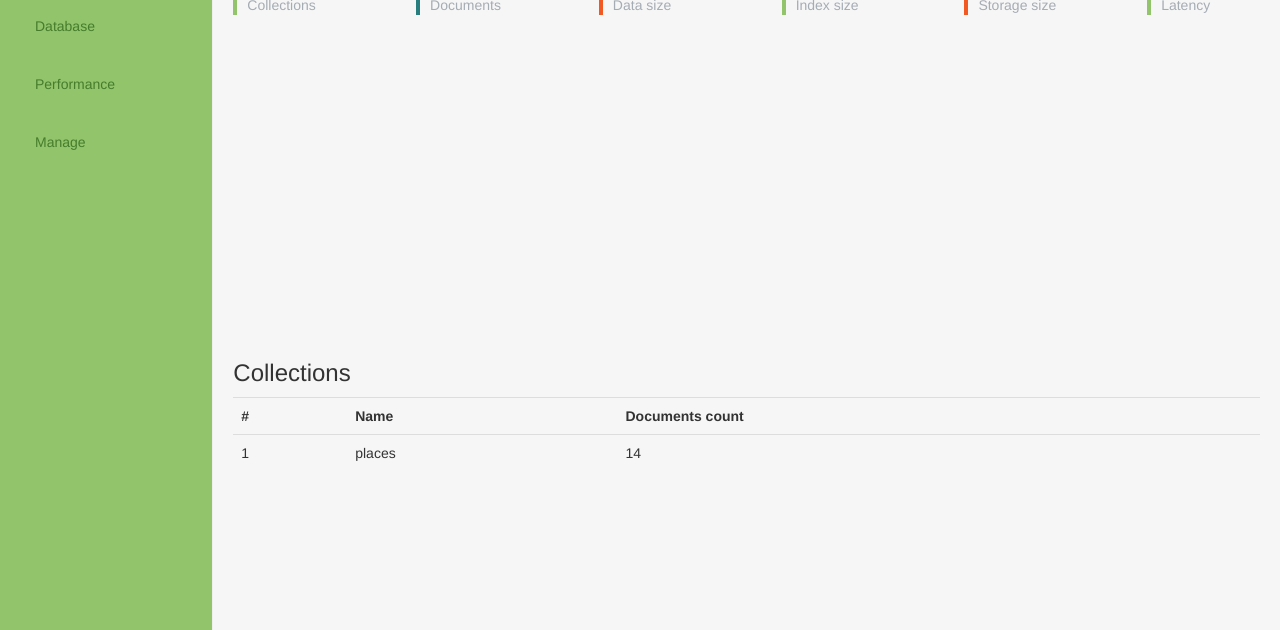
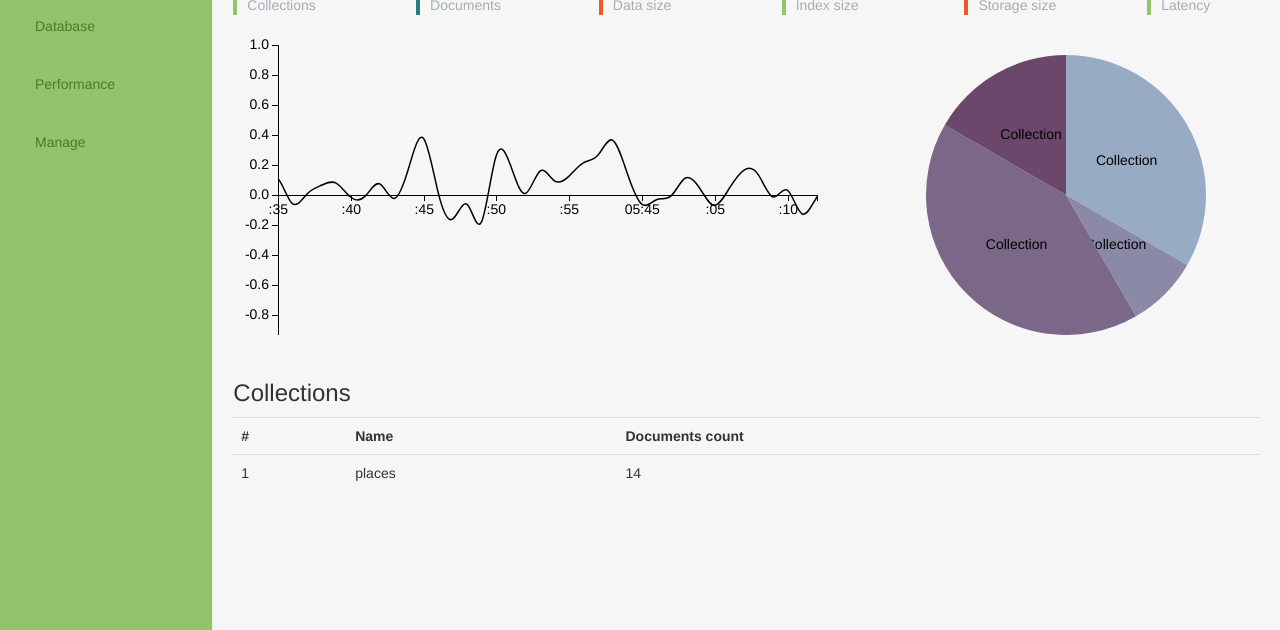
Before and after one commit to apaszke/supermongo, a website: page public/index.html in a window 1280 px wide. Shown: the part 170-800 px from the top of the page. Drawn offline with Linux system fonts and the light colour scheme.

Commit message:
Added charts to dashboard

```diff
--- a/public/css/supermongo.css
+++ b/public/css/supermongo.css
@@ -84,9 +84,13 @@ body {
   padding: 20px;
 }
 
-#oplogChart {
+svg {
   width:100%;
   height:300px;
+}
+
+.charts {
+  margin-top: 20px;
 }
 
 @media (min-width: 768px) {
--- a/public/index.html
+++ b/public/index.html
@@ -5,6 +5,28 @@
     <meta name="viewport" content="width=device-width, initial-scale=1">
     <link href="css/lib/bootstrap.min.css" rel="stylesheet" />
     <link href="css/supermongo.css" rel="stylesheet" />
+    <style>
+      <style>
+
+svg {
+  font: 10px sans-serif;
+}
+
+.line {
+  fill: none;
+  stroke: #000;
+  stroke-width: 1.5px;
+}
+
+.axis path,
+.axis line {
+  fill: none;
+  stroke: #000;
+  shape-rendering: crispEdges;
+}
+
+</style>
+    </style>
     <!-- HTML5 shim and Respond.js for IE8 support of HTML5 elements and media queries -->
     <!--[if lt IE 9]>
       <script src="https://oss.maxcdn.com/html5shiv/3.7.2/html5shiv.min.js"></script>
--- a/public/js/controllers.js
+++ b/public/js/controllers.js
@@ -1,5 +1,149 @@
 var supermongoControllers = angular.module('supermongoControllers', []);
 
 supermongoControllers.controller('MainCtrl', function($scope) {
+  function generateoplogChart() {
+    var n = 40,
+        random = d3.random.normal(0, .2),
+        data = d3.range(n).map(function(i) {
+          return {
+            time: d3.time.second.offset(Date.now(), i-n),
+            value: random()
+          }
+        });
+
+    var svgSize = document.getElementById("oplogChart").getBoundingClientRect();
+
+    var margin = {top: 10, right: 20, bottom: 20, left: 80},
+        width = parseInt(svgSize.width),
+        height = parseInt(svgSize.height);
+
+    var x = d3.time.scale()
+      .domain([data[1].time, data[n-2].time])
+      .rangeRound([0, width - margin.left - margin.right]);
+
+    var y = d3.scale.linear()
+        .domain([-1, 1])
+        .range([height, 0]);
+
+    var line = d3.svg.line()
+        .interpolate("basis")
+        .x(function(d, i) { return x(d.time); })
+        .y(function(d, i) { return y(d.value); });
+
+    var svg = d3.select("#oplogChart")
+      .append("g")
+        .attr("transform", "translate(" + margin.left + "," + margin.top + ")");
+
+    svg.append("defs").append("clipPath")
+        .attr("id", "clip")
+      .append("rect")
+        .attr("width", width - margin.left - margin.right)
+        .attr("height", height);
+
+    var xAxis = d3.svg.axis()
+        .scale(x)
+        .orient("bottom");
+
+    svg.append("g")
+        .attr("class", "x axis")
+        .attr("transform", "translate(0," + y(0) + ")")
+        .call(xAxis);
+
+    svg.append("g")
+        .attr("class", "y axis")
+        .call(d3.svg.axis().scale(y).orient("left"));
+
+    var path = svg.append("g")
+        .attr("clip-path", "url(#clip)")
+      .append("path")
+        .datum(data)
+        .attr("class", "line")
+        .attr("d", line);
+
+    function tick() {
+
+      // push a new data point onto the back
+      data.push({
+        time: d3.time.second.offset(Date.now(), 0),
+        value: random()
+      });
+
+      // redraw the line, and slide it to the left
+      path
+          .attr("d", line)
+          .attr("transform", null)
+        .transition()
+          .duration(1000)
+          .ease("linear")
+          .attr("transform", "translate(" + x(data[0].time) + ",0)");
+
+      x
+        .domain([data[2].time, data[n-1].time])
+
+      svg.select(".x.axis")
+      	.transition()
+      	.duration(1000)
+      	.ease("linear")
+      	.call(xAxis)
+        .each("end", tick);
+
+
+      // pop the old data point off the front
+      data.shift();
+
+    }
+
+
+    tick();
+  }
+
+  function generateCollectionsChart() {
+    var data = [{ size: 40 }, { size: 10 }, { size: 50 }, { size: 20 }];
+
+    var svgSize = document.getElementById("collectionsChart").getBoundingClientRect();
+
+    var margins = { top: 10 };
+
+    var width = parseInt(svgSize.width),
+        height = parseInt(svgSize.height);
+
+    var radius = Math.min(width, height) / 2;
+
+    var color = d3.scale.ordinal()
+        .range(["#98abc5", "#8a89a6", "#7b6888", "#6b486b", "#a05d56", "#d0743c", "#ff8c00"]);
+
+    var arc = d3.svg.arc()
+        .outerRadius(radius - 10)
+        .innerRadius(0);
+
+    var pie = d3.layout.pie()
+        .sort(null)
+        .value(function(d) { return d.size; });
+
+    var svg = d3.select("#collectionsChart")
+        .attr("width", width)
+        .attr("height", height)
+      .append("g")
+        .attr("transform", "translate(" + width / 2 + "," + (height / 2 +margins.top)  + ")");
+
+    var g = svg.selectAll(".arc")
+      .data(pie(data))
+      .enter().append("g")
+      .attr("class", "arc");
+
+    g.append("path")
+        .attr("d", arc)
+        .style("fill", function(d, i) { return color(i); });
+
+    g.append("text")
+        .attr("transform", function(d) { return "translate(" + arc.centroid(d) + ")"; })
+        .attr("dy", ".35em")
+        .style("text-anchor", "middle")
+        .text(function(d) { return "Collection"; });
+
+  }
+
+  generateoplogChart();
+  generateCollectionsChart();
 
 })
--- a/public/partials/dashboard.html
+++ b/public/partials/dashboard.html
@@ -39,9 +39,12 @@
     </div>
   </div>
 </div>
-<div class="row">
-  <div class="col-sm-6">
+<div class="row charts">
+  <div class="col-sm-7 no-padding">
     <svg id="oplogChart"></svg>
+  </div>
+  <div class="col-sm-5 no-padding">
+    <svg id="collectionsChart"></svg>
   </div>
 </div>
 <div class="collections-container">
```
